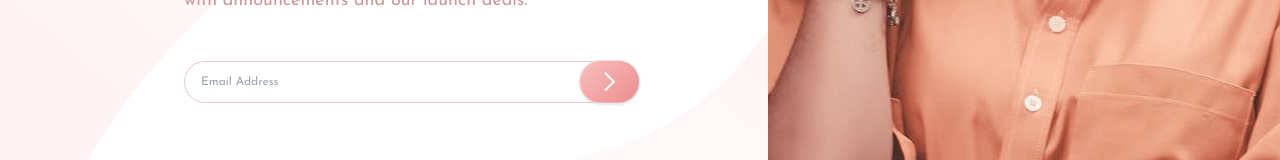
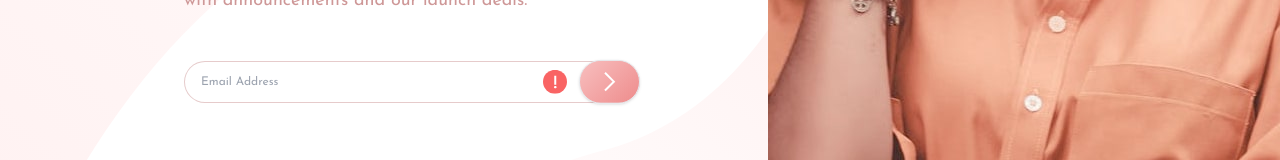
Before and after one commit to Rgit915/base-apparel-coming-soon-page, a React (Vite) app: page / in a window 1280 px wide. Shown: the part 464-624 px from the top of the page. Built offline with nearby package versions, Linux system fonts and the light colour scheme.

Commit message:
Position error icon inside input field

```diff
--- a/src/App.jsx
+++ b/src/App.jsx
@@ -1,7 +1,6 @@
 import logo from "./assets/images/logo.svg";
 import arrowIcon from "./assets/images/icon-arrow.svg";
 import errorIcon from "./assets/images/icon-error.svg";
-import heroDesktop from "./assets/images/hero-desktop.jpg";
 import heroMobile from "./assets/images/hero-mobile.jpg";
 
 const App = () => {
@@ -15,11 +14,6 @@ const App = () => {
       <main className="md:flex md:flex-row lg:px-8">
       <div className="hero-image md:max-w-md  ">
             <img src={heroMobile} className="w-full md:hidden" alt="Mobile hero image" />
-            {/* <img
-              src={heroDesktop}
-              className="hidden md:block md:min-h-full"
-              alt="hero image"
-            /> */}
       </div>
         <section className="hero-content my-8 md:max-w-sm md:pl-6 lg:max-w-md xl:max-w-lg xl:ml-28">
 
@@ -57,6 +51,11 @@ const App = () => {
                     className=" text-desaturatedRed"
                     alt="Arrow icon"
                   />{" "}
+                  <img
+                   src={errorIcon}
+                   className="absolute right-[4.5rem] top-[50%] transform -translate-y-1/2"
+                    alt="Error icon"
+                     />
                 </button>
               </form>
             </div>
```
